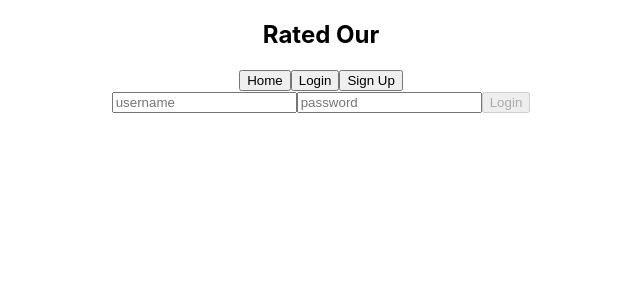
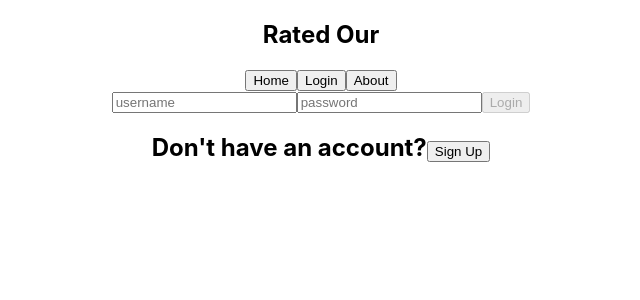
Before and after one commit to austin-rt/rated-our-frontend, a React (Create React App) app: page /login in a window 1280 px wide. Shown: the top 300 px of the page, without its empty margins (319-959 px from the left). Built offline with nearby package versions, Linux system fonts and the light colour scheme; no server answers.

Commit message:
moved sign up link to login page and added about link to nav bar

```diff
--- a/src/components/Nav.jsx
+++ b/src/components/Nav.jsx
@@ -7,7 +7,7 @@ return (
       <h1>Rated Our</h1>
       <Link to="/" className='link'><button className='nav-button'> Home </button></Link>
       <Link to="/login" className='link'><button className='nav-button'> Login </button></Link>
-      <Link to="/register" className='link'><button className='nav-button'> Sign Up </button></Link>
+      <Link to="/about" className='link'><button className='nav-button'> About </button></Link>
     </nav>
   </header>
 )
--- a/src/pages/Login.js
+++ b/src/pages/Login.js
@@ -1,6 +1,7 @@
 import { useState } from 'react'
 import { useNavigate } from 'react-router-dom'
 import { LoginUser } from '../services/Authorize'
+import { Link } from 'react-router-dom'
 
 const Login = (props) => {
   const [formValues, setFormValues] = useState({ username: '', password: '' })
@@ -41,10 +42,19 @@ const Login = (props) => {
           required
         ></input>
 
-        <button disabled={!formValues.username || !formValues.password}>
+        <button
+          className="login-button"
+          disabled={!formValues.username || !formValues.password}
+        >
           Login
         </button>
       </form>
+      <h2>
+        Don't have an account?
+        <Link to="/register" className="link">
+          <button className="signup-button"> Sign Up </button>
+        </Link>
+      </h2>
     </div>
   )
 }
```
